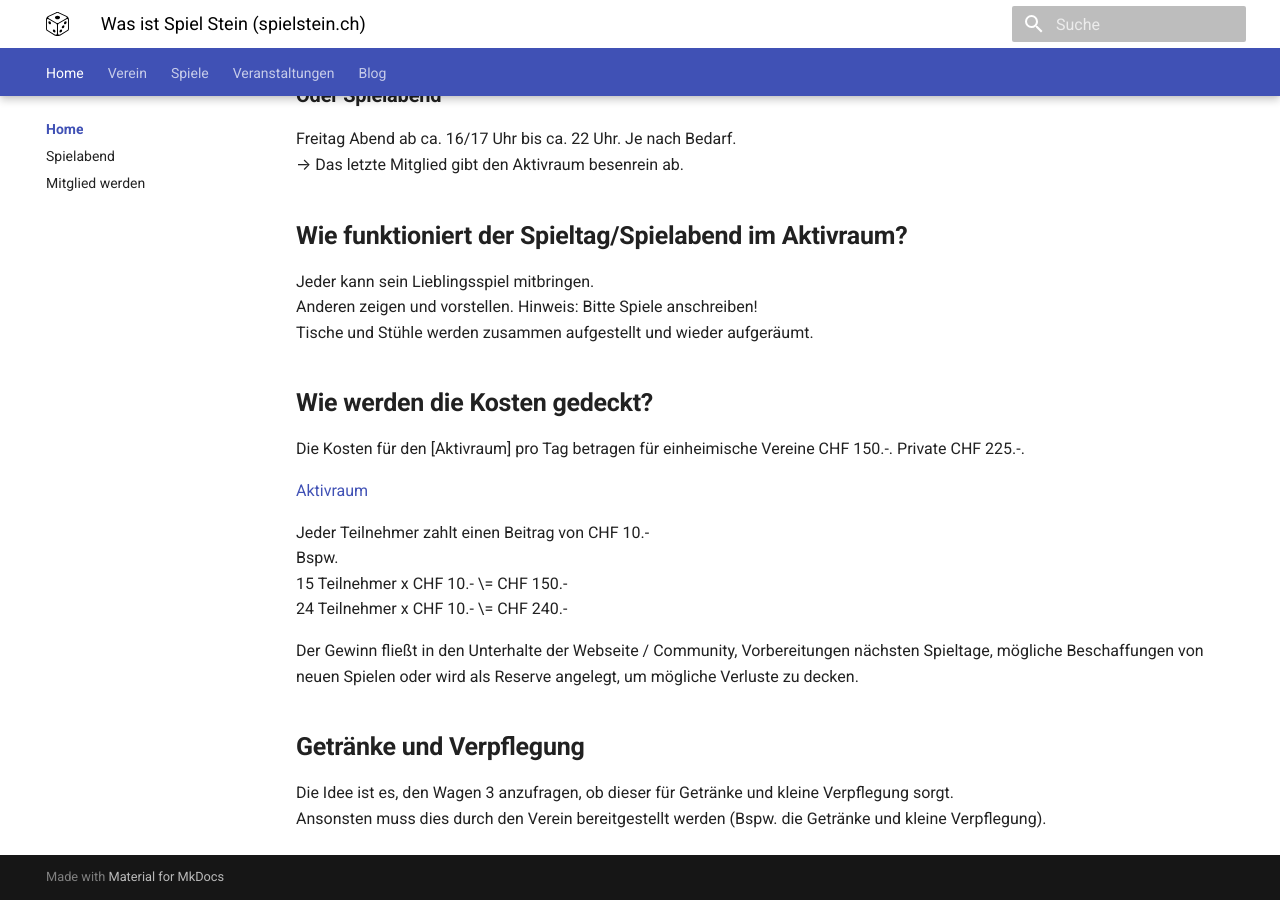
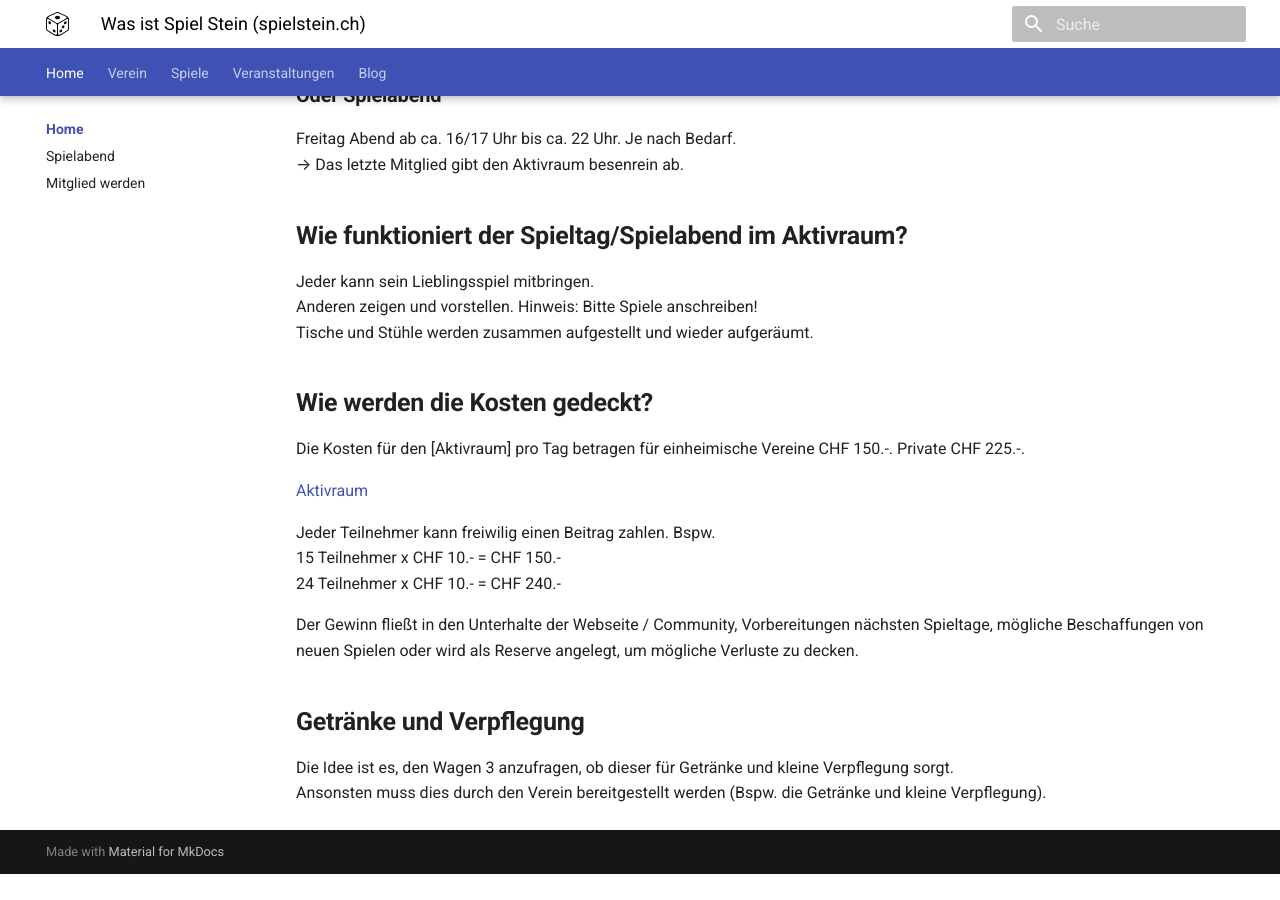
Before and after one commit to spielsteinar/spielstein.ch, an MkDocs documentation site: the page built from docs/index.md, in a window 1280 px wide and 900 px high, scrolled down 1869 px. Built offline with MkDocs 1.6.1 and Material for MkDocs 9.7.7, drawn with Linux system fonts in a browser that asks for light colours; after the commit the page ends 2743 px from its top, so only the background shows below that.

Commit message:
Update club/index.md with revised Aktivraum cost information

```diff
--- a/docs/index.md
+++ b/docs/index.md
@@ -78,10 +78,10 @@ Die Kosten für den [Aktivraum] pro Tag betragen für einheimische Vereine CHF 1
 
 [Aktivraum](https://www.schulen-stein-ar.ch/verwaltung/gesuch-raumbenuetzung/p-69/)
 
-Jeder Teilnehmer zahlt einen Beitrag von CHF 10.-
+Jeder Teilnehmer kann freiwilig einen Beitrag zahlen.
 Bspw.
-15 Teilnehmer x CHF 10.-  \= CHF 150.-
-24 Teilnehmer x CHF 10.-  \= CHF 240.-
+15 Teilnehmer x CHF 10.- = CHF 150.-
+24 Teilnehmer x CHF 10.- = CHF 240.-
 
 Der Gewinn fließt in den Unterhalte der Webseite / Community, Vorbereitungen nächsten Spieltage, mögliche Beschaffungen von neuen Spielen oder wird als Reserve angelegt, um mögliche Verluste zu decken.
 
```
